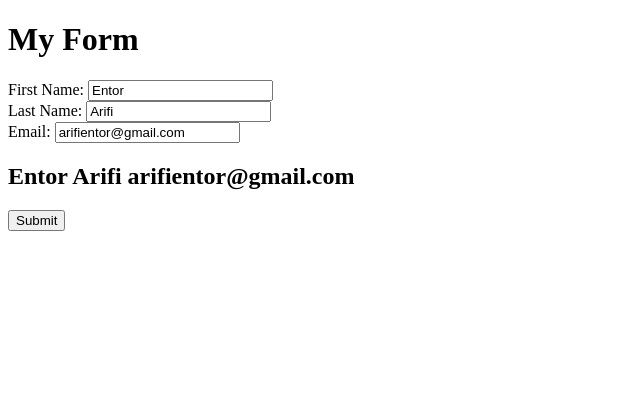
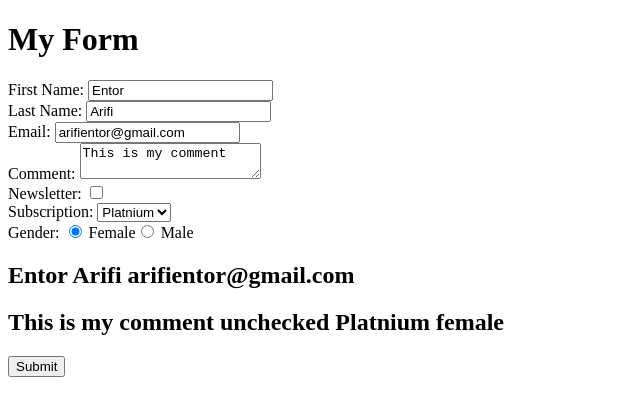
Before and after one commit to armendlahi/learning-react-ick, a React (Create React App) app: page / in a window 1280 px wide. Shown: the top 416 px of the page, without its empty margins (0-640 px from the left). Built offline with nearby package versions, Linux system fonts and the light colour scheme.

Commit message:
HTML Elements as controlled component.

```diff
--- a/src/App.js
+++ b/src/App.js
@@ -6,16 +6,21 @@ class App extends React.Component {
         this.state = {
             firstName: 'Entor',
             lastName: 'Arifi',
-            email: 'arifientor@gmail.com'
+            email: 'arifientor@gmail.com',
+            comment: 'This is my comment',
+            newsletter: false,
+            subscription: 'Platnium',
+            gender: 'female'
         }
+
+        this.handleChange = this.handleChange.bind(this);
     }
 
     handleChange(event) {
-        const name = event.target.name;
-        const value = event.target.value;
+        const { type, name, value, checked } = event.target;
 
         this.setState({
-            [name]: value
+                [name]: type === 'checkbox' ? checked : value
             });
         }
 
@@ -26,17 +31,39 @@ class App extends React.Component {
                     <form>
                         <div>
                             <label>First Name: </label>
-                        <input type="text" name="firstName" value={this.state.firstName} onChange={this.handleChange.bind(this)} />
+                            <input type="text" name="firstName" value={this.state.firstName} onChange={this.handleChange} />
                         </div>
                         <div>
                             <label>Last Name: </label>
-                        <input type="text" name="lastName" value={this.state.lastName} onChange={this.handleChange.bind(this)} />
+                            <input type="text" name="lastName" value={this.state.lastName} onChange={this.handleChange} />
                         </div>
                         <div>
                             <label>Email: </label>
-                        <input type="text" name="email" value={this.state.email} onChange={this.handleChange.bind(this)} />
+                            <input type="text" name="email" value={this.state.email} onChange={this.handleChange} />
+                        </div>
+                        <div>
+                            <label>Comment: </label>
+                            <textarea name="comment" value={this.state.comment} onChange={this.handleChange}></textarea>
+                        </div>
+                        <div>
+                            <label>Newsletter: </label>
+                            <input type="checkbox" name="newsletter" checked={this.state.newsletter} onChange={this.handleChange} />
+                        </div>
+                        <div>
+                            <label>Subscription: </label>
+                            <select name="subscription" value={this.state.subscription} onChange={this.handleChange}>
+                                <option>Silver</option>
+                                <option>Gold</option>
+                                <option>Platnium</option>
+                            </select>
+                        </div>
+                        <div>
+                            <label>Gender: </label>
+                            <input type="radio" name="gender" value="female" onChange={this.handleChange} checked={this.state.gender === 'female'} /> Female
+                            <input type="radio" name="gender" value="male" onChange={this.handleChange} checked={this.state.gender === 'male'} /> Male
                         </div>
                         <h2>{this.state.firstName} {this.state.lastName} {this.state.email}</h2>
+                        <h2>{this.state.comment} {this.state.newsletter ? 'checked' : 'unchecked'} {this.state.subscription} {this.state.gender}</h2>
                         <div>
                             <button type="submit">Submit</button>
                         </div>
```
Lines whose indentation alone changed are shown as unchanged.
